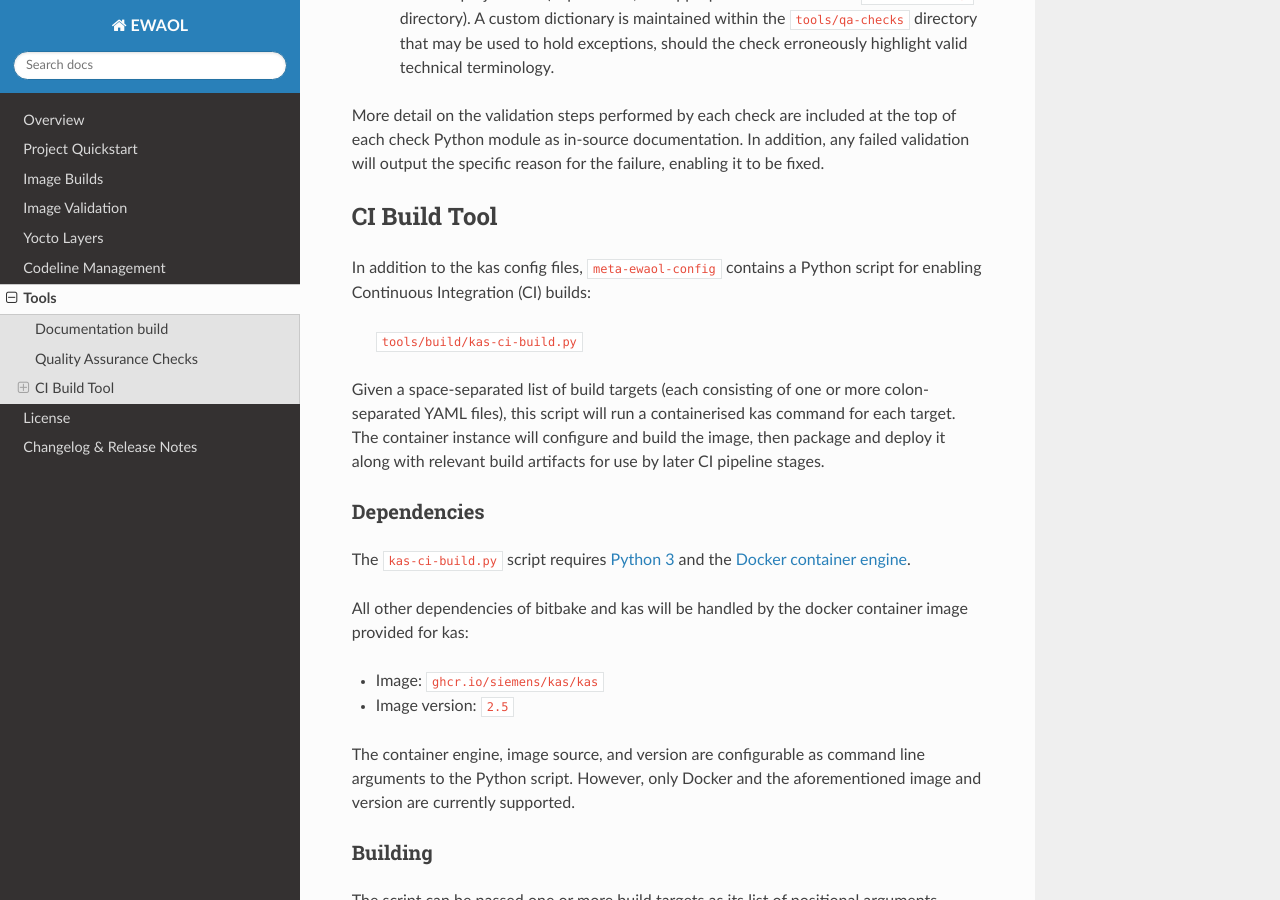
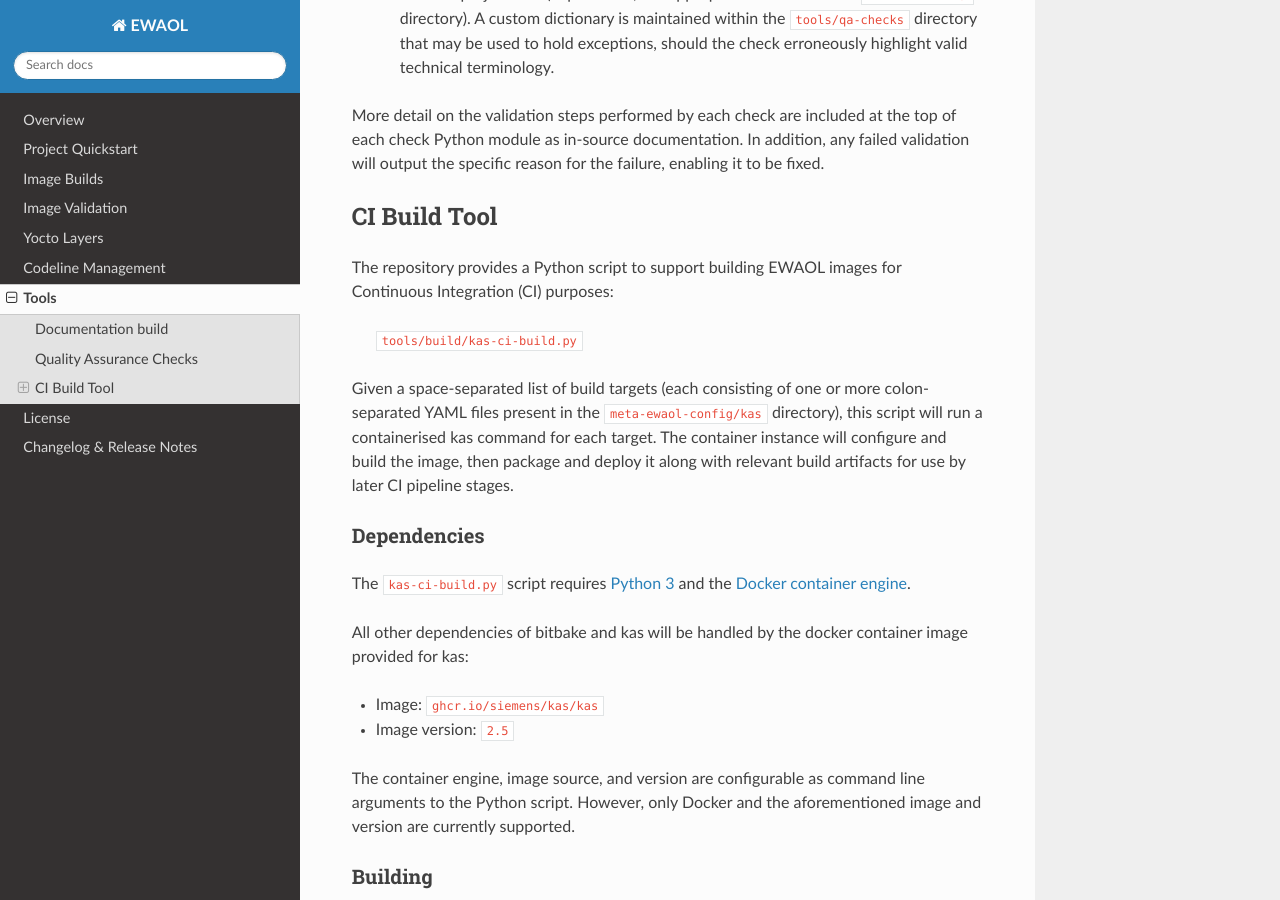
Before and after one commit to chaoge525/soafee_demo, a Sphinx documentation site: the page built from documentation/tools.rst, in a window 1280 px wide and 900 px high, scrolled down 1571 px. Built offline with Sphinx 7.4.7 and the Read the Docs theme 2.0.0, drawn with Linux system fonts in a browser that asks for light colours.

Commit message:
doc: Update CI build tool directory
This patch updates the documentation to state that the kas-ci-build.py build
script may be found in the project's tools/build directory, and clarifies that
the YAML files provided to it must be valid and present as kas configuration
files within meta-ewaol-config/kas.

Issue-Id: SCM-3042
Signed-off-by: Richard Neill <richard.neill@arm.com>
Change-Id: I9743ab0964b89c55a60793f1996867f6e4e3efed

```diff
--- a/documentation/tools.rst
+++ b/documentation/tools.rst
@@ -78,16 +78,16 @@
 CI Build Tool
 -------------
 
-In addition to the kas config files, ``meta-ewaol-config`` contains a Python
-script for enabling Continuous Integration (CI) builds:
+The repository provides a Python script to support building EWAOL images for
+Continuous Integration (CI) purposes:
 
   ``tools/build/kas-ci-build.py``
 
 Given a space-separated list of build targets (each consisting of one or more
-colon-separated YAML files), this script will run a containerised kas command
-for each target. The container instance will configure and build the image,
-then package and deploy it along with relevant build artifacts for use by later
-CI pipeline stages.
+colon-separated YAML files present in the ``meta-ewaol-config/kas`` directory),
+this script will run a containerised kas command for each target. The container
+instance will configure and build the image, then package and deploy it along
+with relevant build artifacts for use by later CI pipeline stages.
 
 Dependencies
 ^^^^^^^^^^^^
```
